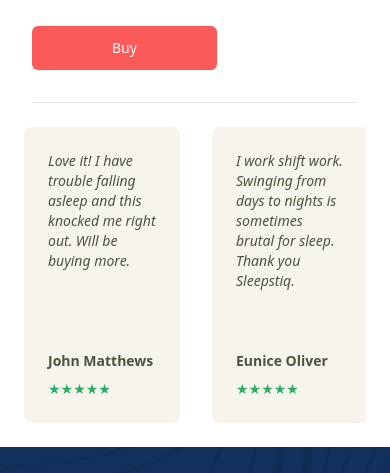
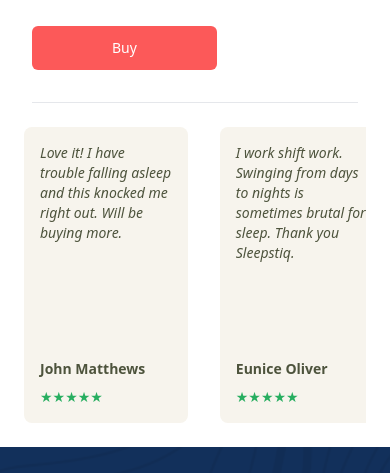
Before and after one commit to ea-emerson-0602/sleepstiq-test, a Next.js app: page /shop in a window 390 px wide. Shown: the part 1300-1773 px from the top of the page. Built offline with nearby package versions, Linux system fonts and the light colour scheme.

Commit message:
Update reviews.js

```diff
--- a/src/app/components/reviews.js
+++ b/src/app/components/reviews.js
@@ -1,7 +1,7 @@
 import React from "react";
 function ReviewCard({ review }) {
   return (
-    <div className="bg-[#f7f4ed] text-[#4D533C] flex flex-col justify-between rounded-lg p-6 w-[40vw] lg:w-[22vw] lg:h-[25vh] h-[35vh] text-sm">
+    <div className="bg-[#f7f4ed] text-[#4D533C] flex flex-col justify-between rounded-lg p-4 md:p-6 w-[42vw] lg:w-[22vw] lg:h-[25vh] h-[35vh] text-sm">
       <p className="italic mb-4 break-words">{review.text}</p>
       <div className="flex flex-col">
         <p className="font-bold">{review.name}</p>
```
